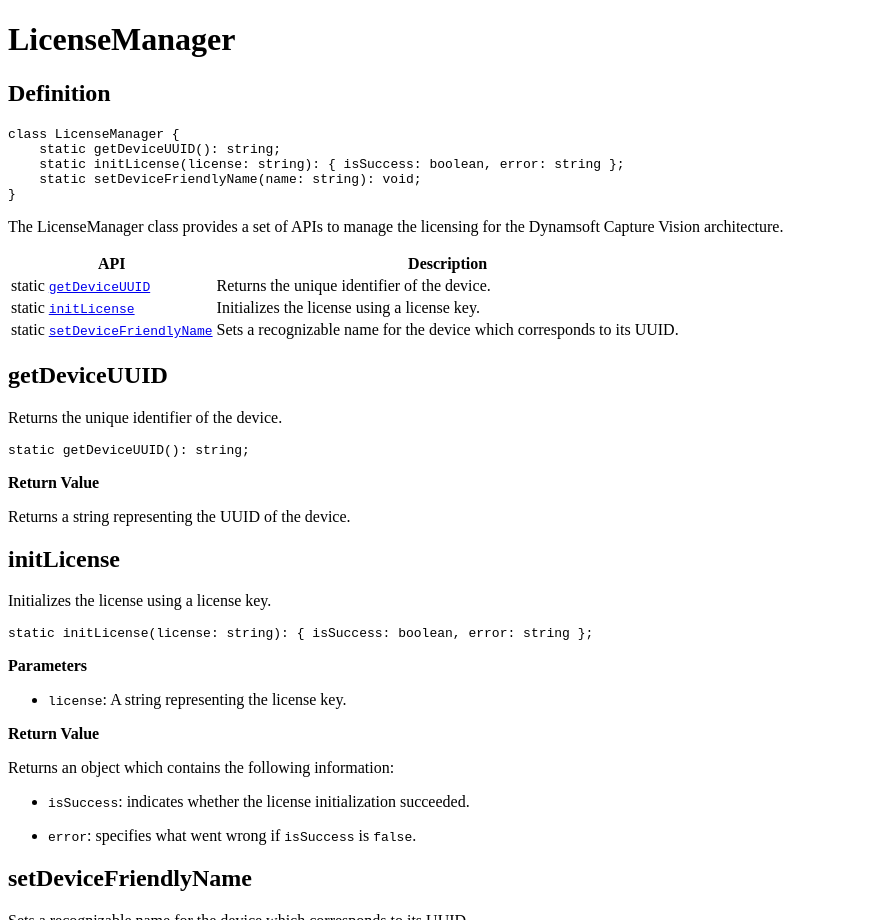
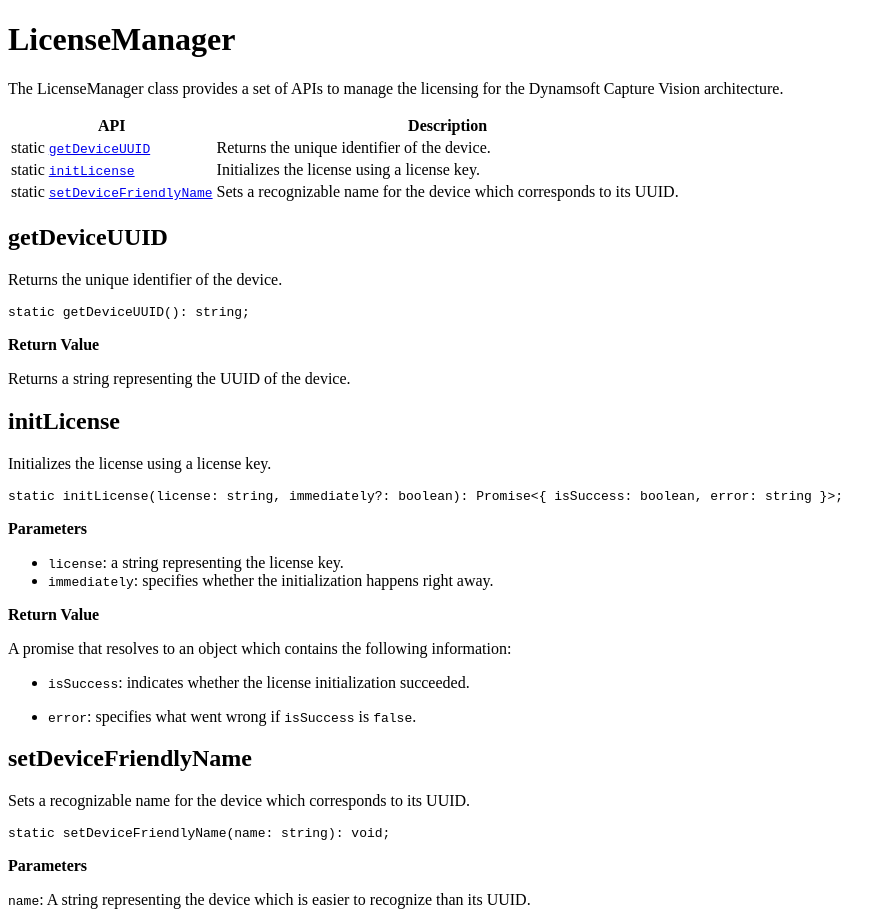
Before and after one commit to dynamsoft-docs/capture-vision-docs-js, a Jekyll site: the page built from programming/javascript/api-reference/license/license-manager.md, in a window 1280 px wide and 1400 px high. Shown: the part 480-1400 px from the top of the window, without its empty margins (0-896 px from the left). Built offline with Jekyll 4.4.1, drawn with Linux system fonts in a browser that asks for light colours.

Commit message:
finished reviewing APIs for the license module

````diff
--- a/programming/javascript/api-reference/license/license-manager.md
+++ b/programming/javascript/api-reference/license/license-manager.md
@@ -9,20 +9,10 @@ noTitleIndex: true
 
 # LicenseManager
 
-## Definition
-
-```typescript
-class LicenseManager {
-    static getDeviceUUID(): string;
-    static initLicense(license: string): { isSuccess: boolean, error: string };
-    static setDeviceFriendlyName(name: string): void;
-}
-```
-
 The LicenseManager class provides a set of APIs to manage the licensing for the Dynamsoft Capture Vision architecture.
 
-| API                                               | Description                                                            |
-| ------------------------------------------------- | ---------------------------------------------------------------------- |
+| API                                                      | Description                                                            |
+| -------------------------------------------------------- | ---------------------------------------------------------------------- |
 | static [`getDeviceUUID`](#getdeviceuuid)                 | Returns the unique identifier of the device.                           |
 | static [`initLicense`](#initlicense)                     | Initializes the license using a license key.                           |
 | static [`setDeviceFriendlyName`](#setdevicefriendlyname) | Sets a recognizable name for the device which corresponds to its UUID. |
@@ -44,16 +34,17 @@ Returns a string representing the UUID of the device.
 Initializes the license using a license key.
 
 ```typescript
-static initLicense(license: string): { isSuccess: boolean, error: string };
+static initLicense(license: string, immediately?: boolean): Promise<{ isSuccess: boolean, error: string }>;
 ```
 
 **Parameters**
 
-* `license`: A string representing the license key.
+* `license`: a string representing the license key.
+* `immediately`: specifies whether the initialization happens right away.
 
 **Return Value**
 
-Returns an object which contains the following information:
+A promise that resolves to an object which contains the following information:
 
 * `isSuccess`: indicates whether the license initialization succeeded.
 
````
Also changed, not shown: programming/javascript/api-reference/capture-vision-router/capture-vision-router-module-v2.0.10.md (+1 -1 lines), programming/javascript/api-reference/capture-vision-router/capture-vision-router-module.md (+1 -1 lines), programming/javascript/api-reference/core/core-module-v3.0.10.md (+1 -1 lines), programming/javascript/api-reference/license/license-module.md (+6 -6 lines), programming/javascript/api-reference/utility/utility-module.md (+1 -1 lines).
